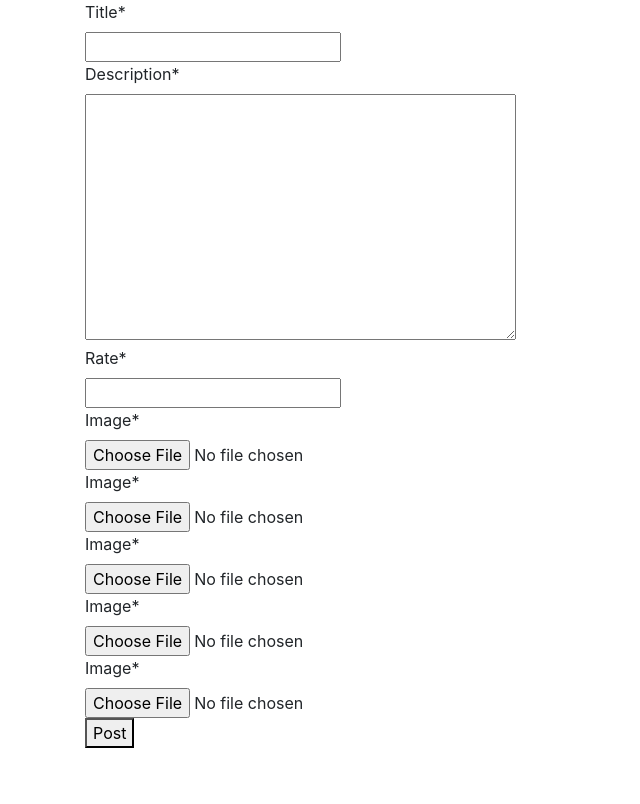
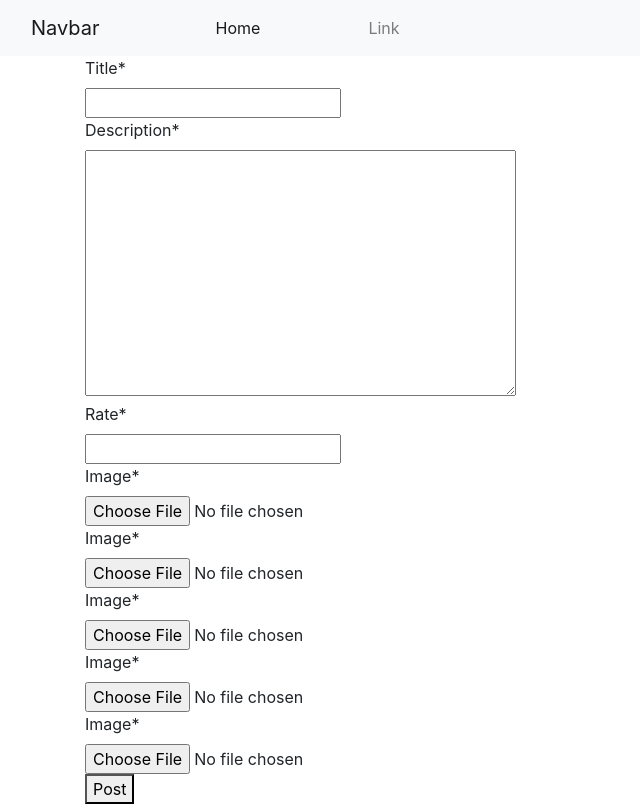
Before and after one commit to tracer11/FoxLakeRentals, a Django app: page /post/ in a window 1280 px wide. Shown: the whole page, without its empty margins (0-640 px from the left). Before the commit the page ends 748 px from the top, so only its background shows below. Run offline with Django 3.2, Linux system fonts and the light colour scheme; some libraries are stand-ins or nearby versions.

Commit message:
added a navbar placeholder

```diff
--- a/posts/templates/posts/base.html
+++ b/posts/templates/posts/base.html
@@ -10,6 +10,26 @@
     <title>Fox Lake Rentals</title>
   </head>
   <body>
+    <header>
+      <nav class="navbar navbar-expand-lg navbar-light bg-light">
+      <div class="container-fluid">
+        <a class="navbar-brand" href="#">Navbar</a>
+        <button class="navbar-toggler" type="button" data-bs-toggle="collapse" data-bs-target="#navbarSupportedContent" aria-controls="navbarSupportedContent" aria-expanded="false" aria-label="Toggle navigation">
+         <span class="navbar-toggler-icon"></span>
+        </button>
+        <div class="collapse navbar-collapse" id="navbarSupportedContent">
+          <ul class="navbar-nav me-auto mb-2 mb-lg-0">
+            <li class="nav-item">
+              <a class="nav-link active" aria-current="page" href="#" style="padding-left:100px">Home</a>
+            </li>
+            <li class="nav-item">
+              <a class="nav-link" href="#" style="padding-left:100px">Link</a>
+            </li>
+          </ul>
+        </div>
+      </div>
+      </nav>
+    </header>
     <main role="main" class="container">
     <div class="row">
       <div class="col-md-8">
```
